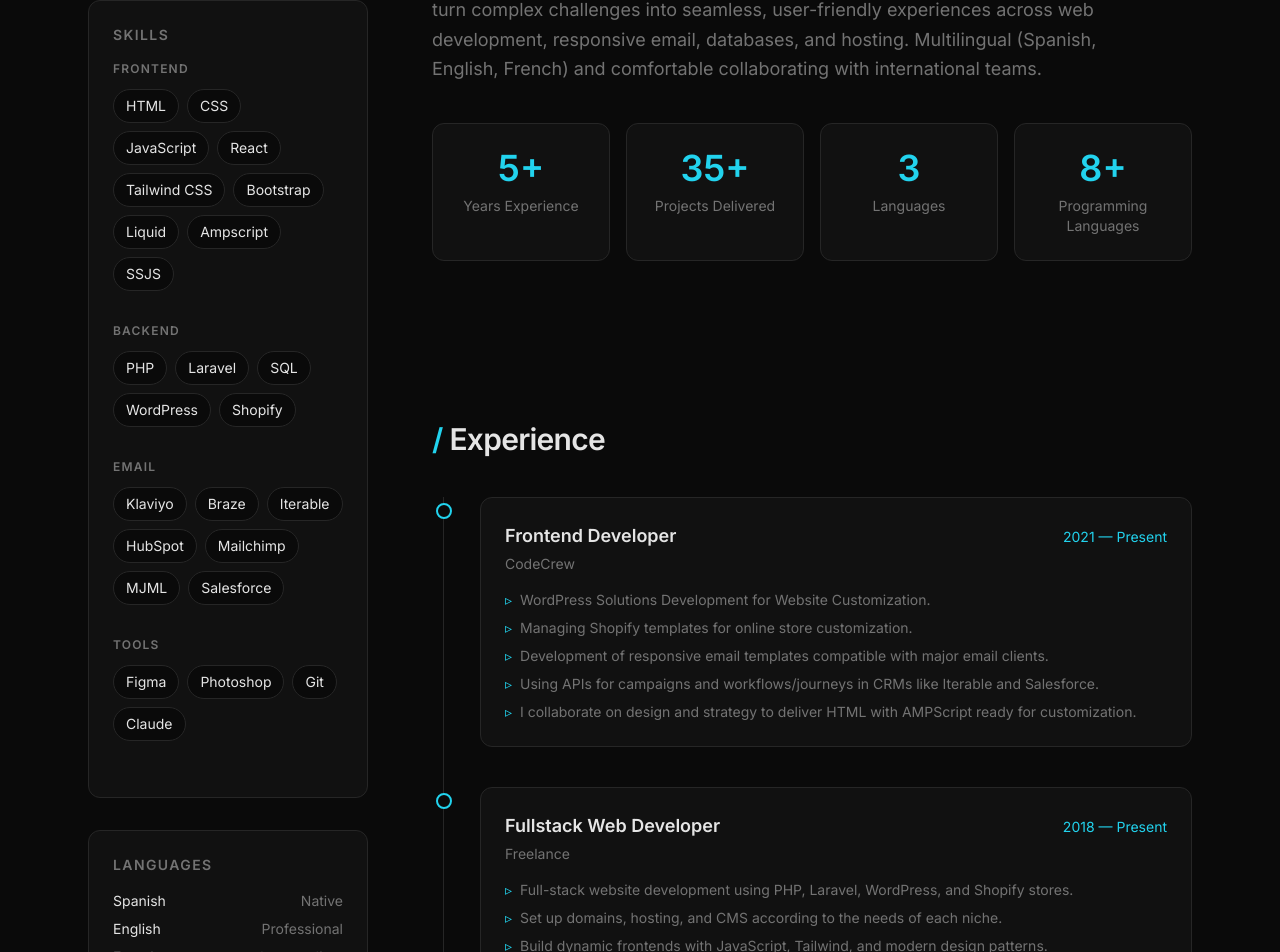
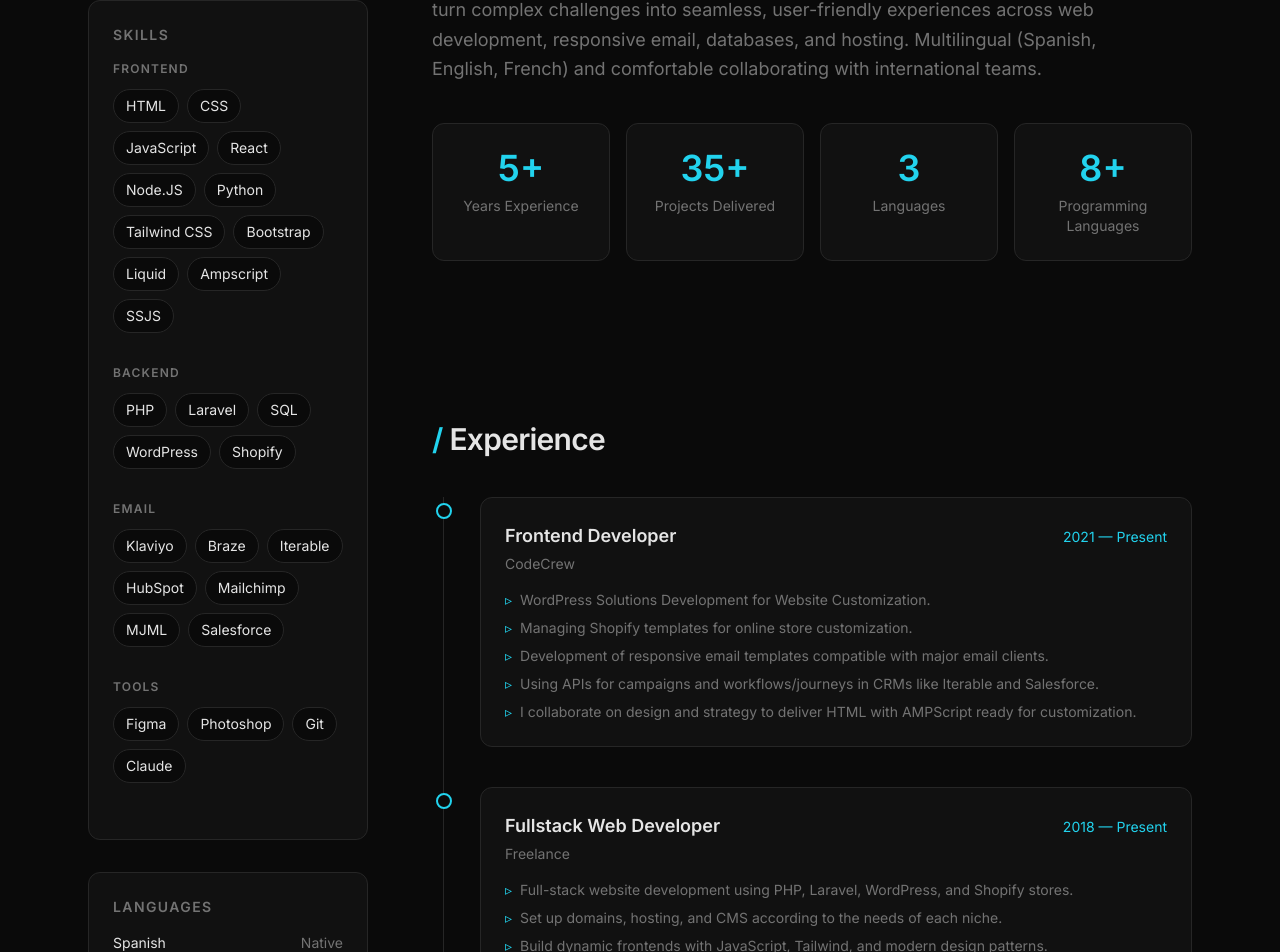
Before and after one commit to SimonRodil/simonrodil.github.io, a React (Vite) app: page / in a window 1280 px wide. Shown: the part 990-1942 px from the top of the page. Built offline with nearby package versions, Linux system fonts and the light colour scheme.

Commit message:
Cambio en la seccion de skills para agregar python y node

```diff
--- a/src/data/resume.en.js
+++ b/src/data/resume.en.js
@@ -35,7 +35,7 @@
     { value: 8, suffix: '+', label: 'Programming Languages' },
   ],
   skills: {
-    frontend: ['HTML', 'CSS', 'JavaScript', 'React', 'Tailwind CSS', 'Bootstrap', 'Liquid', 'Ampscript', 'SSJS'],
+    frontend: ['HTML', 'CSS', 'JavaScript', 'React', 'Node.JS', 'Python', 'Tailwind CSS', 'Bootstrap', 'Liquid', 'Ampscript', 'SSJS'],
     backend: ['PHP', 'Laravel', 'SQL', 'WordPress', 'Shopify'],
     email: ['Klaviyo', 'Braze', 'Iterable', 'HubSpot', 'Mailchimp', 'MJML', 'Salesforce'],
     tools: ['Figma', 'Photoshop', 'Git', 'Claude'],
--- a/src/data/resume.es.js
+++ b/src/data/resume.es.js
@@ -35,7 +35,7 @@
     { value: 8, suffix: '+', label: 'Lenguajes de Programación' },
   ],
   skills: {
-    frontend: ['HTML', 'CSS', 'JavaScript', 'React', 'Tailwind CSS', 'Bootstrap', 'Liquid', 'Ampscript', 'SSJS'],
+    frontend: ['HTML', 'CSS', 'JavaScript', 'React', 'Node.JS', 'Python', 'Tailwind CSS', 'Bootstrap', 'Liquid', 'Ampscript', 'SSJS'],
     backend: ['PHP', 'Laravel', 'SQL', 'WordPress', 'Shopify'],
     email: ['Klaviyo', 'Braze', 'Iterable', 'HubSpot', 'Mailchimp', 'MJML', 'Salesforce'],
     tools: ['Figma', 'Photoshop', 'Git', 'Claude'],
```
